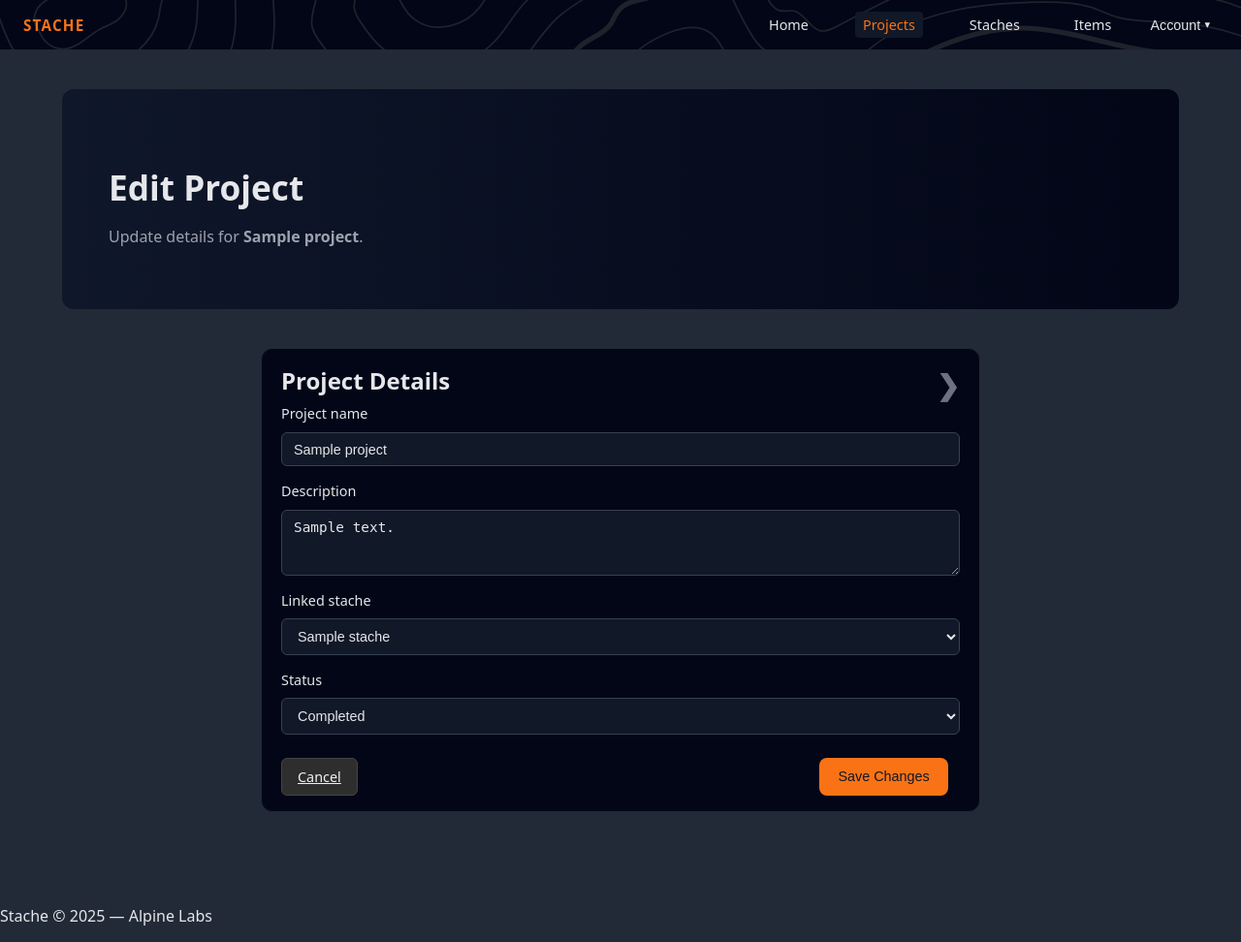
After one commit to Bryce-Davenport/Stache, a Flask app: page /projects/1/edit in a window 1280 px wide. The commit adds this page. Shown: the whole page at 97% size. Run offline with Flask 3, Linux system fonts and the light colour scheme; the visitor is signed in with stand-in values (Sample User, id 1); tables that the repository leaves empty hold one stand-in row (values such as "Sample post").

Commit message:
panic save, im tired

```diff
--- a/app.py
+++ b/app.py
@@ -1,4 +1,4 @@
-from flask import Flask, render_template, request, redirect, url_for, session
+from flask import Flask, render_template, request, redirect, url_for, session, abort
 from datetime import datetime
 import re
 
@@ -71,14 +71,277 @@ def projects():
     if not user:
         return redirect(url_for("login"))
 
-    # Load projects from the database for the logged-in user
-    projects = Project.query.filter_by(user_id=user.id).all()
+    status_filter = request.args.get("status", "all")
+
+    query = Project.query.filter_by(user_id=user.id)
+
+    if status_filter == "in-progress":
+        query = query.filter(Project.status == "in-progress")
+    elif status_filter == "completed":
+        query = query.filter(Project.status == "completed")
+
+    projects = query.order_by(Project.created_at.desc()).all()
 
     return render_template(
         "projects.html",
         active_page="projects",
-        projects=projects
+        projects=projects,
+        status_filter=status_filter,
     )
+
+@app.route("/projects/new", methods=["GET", "POST"])
+def new_project():
+    if not is_logged_in():
+        return redirect(url_for("login"))
+
+    user = get_current_user()
+    if not user:
+        return redirect(url_for("login"))
+
+    staches = (
+        Stache.query
+        .filter_by(user_id=user.id)
+        .order_by(Stache.name.asc())
+        .all()
+    )
+
+    error = None
+
+    if request.method == "POST":
+        name = request.form.get("name", "").strip()
+        description = request.form.get("description", "").strip()
+        stache_id = request.form.get("stache_id")
+        status = request.form.get("status") or "in-progress"
+
+        if not name:
+            error = "Project name is required."
+        elif not stache_id:
+            error = "You must select a Stache for this project."
+
+        if error:
+            return render_template(
+                "project_new.html",
+                active_page="projects",
+                staches=staches,
+                error=error,
+            )
+
+        project = Project(
+            user_id=user.id,
+            stache_id=int(stache_id),
+            name=name,
+            description=description,
+            status=status,
+        )
+        db.session.add(project)
+        db.session.commit()
+
+        return redirect(url_for("project_detail", project_id=project.id))
+
+    return render_template(
+        "project_new.html",
+        active_page="projects",
+        staches=staches,
+        error=error,
+    )
+
+@app.route("/projects/<int:project_id>")
+def project_detail(project_id):
+    if not is_logged_in():
+        return redirect(url_for("login"))
+
+    user = get_current_user()
+    if not user:
+        return redirect(url_for("login"))
+
+    project = (
+        Project.query
+        .filter_by(id=project_id, user_id=user.id)
+        .first_or_404()
+    )
+
+    tasks = (
+        ProjectTask.query
+        .filter_by(project_id=project.id)
+        .order_by(ProjectTask.created_at.asc())
+        .all()
+    )
+
+    items = (
+        Item.query
+        .filter_by(stache_id=project.stache_id)
+        .order_by(Item.name.asc())
+        .all()
+    )
+
+    return render_template(
+        "project_detail.html",
+        active_page="projects",
+        project=project,
+        tasks=tasks,
+        items=items,
+    )
+
+@app.route("/projects/<int:project_id>/tasks", methods=["POST"])
+def add_project_task(project_id):
+    if not is_logged_in():
+        return redirect(url_for("login"))
+
+    user = get_current_user()
+    if not user:
+        return redirect(url_for("login"))
+
+    project = (
+        Project.query
+        .filter_by(id=project_id, user_id=user.id)
+        .first_or_404()
+    )
+
+    description = request.form.get("description", "").strip()
+    item_id_raw = request.form.get("item_id") or ""
+
+    if not description:
+        # For now just bounce back; later you could flash an error.
+        return redirect(url_for("project_detail", project_id=project.id))
+
+    item_id = int(item_id_raw) if item_id_raw else None
+
+    task = ProjectTask(
+        project_id=project.id,
+        item_id=item_id,
+        description=description,
+        completed=False,
+    )
+
+    db.session.add(task)
+    db.session.commit()
+
+    return redirect(url_for("project_detail", project_id=project.id))
+
+@app.route("/projects/<int:project_id>/tasks/<int:task_id>/toggle", methods=["POST"])
+def toggle_project_task(project_id, task_id):
+    if not is_logged_in():
+        return redirect(url_for("login"))
+
+    user = get_current_user()
+    if not user:
+        return redirect(url_for("login"))
+
+    task = (
+        ProjectTask.query
+        .join(Project, Project.id == ProjectTask.project_id)
+        .filter(
+            Project.id == project_id,
+            Project.user_id == user.id,
+            ProjectTask.id == task_id,
+        )
+        .first_or_404()
+    )
+
+    task.completed = not task.completed
+    db.session.commit()
+
+    return redirect(url_for("project_detail", project_id=project_id))
+
+@app.route("/projects/<int:project_id>/status", methods=["POST"])
+def update_project_status(project_id):
+    if not is_logged_in():
+        return redirect(url_for("login"))
+
+    user = get_current_user()
+    if not user:
+        return redirect(url_for("login"))
+
+    project = (
+        Project.query
+        .filter_by(id=project_id, user_id=user.id)
+        .first_or_404()
+    )
+
+    status = request.form.get("status", "in-progress")
+    if status not in ("in-progress", "completed", "planning"):
+        status = "in-progress"
+
+    project.status = status
+    db.session.commit()
+
+    return redirect(url_for("project_detail", project_id=project.id))
+
+@app.route("/projects/<int:project_id>/edit", methods=["GET", "POST"])
+def edit_project(project_id):
+    if not is_logged_in():
+        return redirect(url_for("login"))
+
+    user = get_current_user()
+    if not user:
+        return redirect(url_for("login"))
+
+    project = (
+        Project.query
+        .filter_by(id=project_id, user_id=user.id)
+        .first_or_404()
+    )
+
+    # user’s staches for dropdown
+    staches = (
+        Stache.query
+        .filter_by(user_id=user.id)
+        .order_by(Stache.name.asc())
+        .all()
+    )
+
+    error = None
+
+    if request.method == "POST":
+        name = request.form.get("name", "").strip()
+        description = request.form.get("description", "").strip()
+        stache_id = request.form.get("stache_id")
+        status = request.form.get("status") or "in-progress"
+
+        if not name:
+            error = "Project name is required."
+        elif not stache_id:
+            error = "You must select a Stache for this project."
+
+        if not error:
+            project.name = name
+            project.description = description
+            project.status = status
+            project.stache_id = int(stache_id)
+            db.session.commit()
+            return redirect(url_for("project_detail", project_id=project.id))
+
+    return render_template(
+        "project_edit.html",
+        active_page="projects",
+        project=project,
+        staches=staches,
+        error=error,
+    )
+
+@app.route("/projects/<int:project_id>/delete", methods=["POST"])
+def delete_project(project_id):
+    if not is_logged_in():
+        return redirect(url_for("login"))
+
+    user = get_current_user()
+    if not user:
+        return redirect(url_for("login"))
+
+    project = (
+        Project.query
+        .filter_by(id=project_id, user_id=user.id)
+        .first_or_404()
+    )
+
+    # Remove tasks first (safe even if there are none)
+    for task in project.tasks:
+        db.session.delete(task)
+
+    db.session.delete(project)
+    db.session.commit()
+
+    return redirect(url_for("projects"))
 
 
 @app.route("/staches")
--- a/static/css/style.css
+++ b/static/css/style.css
@@ -606,3 +606,41 @@ body {
     justify-content: space-between;
     gap: 0.75rem;
 }
+
+.todo-list {
+    list-style: none;
+    padding: 0;
+    margin: 0;
+}
+
+.todo-item {
+    margin-bottom: 0.5rem;
+}
+
+.checkbox-button {
+    border: none;
+    background: transparent;
+    cursor: pointer;
+    font-size: 1rem;
+}
+
+.todo-completed {
+    text-decoration: line-through;
+    opacity: 0.7;
+}
+
+.btn.secondary {
+    background-color: #2e2e2e;
+    color: #f0f0f0;
+    border: 1px solid #444;
+    padding: 0.55rem 1rem;
+    border-radius: 6px;
+    font-weight: 500;
+    cursor: pointer;
+    transition: background 0.15s ease, transform 0.15s ease;
+}
+
+.btn.secondary:hover {
+    background-color: #3a3a3a;
+    transform: translateY(-2px);
+}
--- /dev/null
+++ b/templates/project_edit.html
@@ -0,0 +1,81 @@
+{% extends "base.html" %}
+
+{% block title %}Edit Project – {{ project.name }}{% endblock %}
+
+{% block content %}
+<section class="hero">
+    <h1>Edit Project</h1>
+    <p class="tagline">
+        Update details for <strong>{{ project.name }}</strong>.
+    </p>
+</section>
+
+<div class="content">
+    {% if error %}
+        <p style="color: #f87171; margin-bottom: 1rem;">{{ error }}</p>
+    {% endif %}
+
+    <form method="POST" class="info-card item-form" style="max-width: 700px; margin: 0 auto;">
+        <div class="stache-card-header">
+            <h2>Project Details</h2>
+            <span class="chevron">❯</span>
+        </div>
+
+        <!-- Name -->
+        <div class="form-group">
+            <label>Project name</label>
+            <input
+                type="text"
+                name="name"
+                class="input"
+                required
+                value="{{ project.name }}"
+            >
+        </div>
+
+        <!-- Description -->
+        <div class="form-group">
+            <label>Description</label>
+            <textarea
+                name="description"
+                class="input"
+                rows="3"
+                placeholder="What is this project about?"
+            >{{ project.description or "" }}</textarea>
+        </div>
+
+        <!-- Linked Stache -->
+        <div class="form-group">
+            <label>Linked stache</label>
+            <select name="stache_id" class="input" required>
+                <option value="">Select a stache…</option>
+                {% for stache in staches %}
+                    <option value="{{ stache.id }}"
+                        {% if project.stache_id == stache.id %}selected{% endif %}>
+                        {{ stache.name }}
+                    </option>
+                {% endfor %}
+            </select>
+        </div>
+
+        <!-- Status (keep in sync with other status options) -->
+        <div class="form-group">
+            <label>Status</label>
+            <select name="status" class="input">
+                <option value="planning" {% if project.status == "planning" %}selected{% endif %}>Planning</option>
+                <option value="in_progress" {% if project.status == "in_progress" %}selected{% endif %}>In progress</option>
+                <option value="completed" {% if project.status == "completed" %}selected{% endif %}>Completed</option>
+            </select>
+        </div>
+
+        <div class="detail-actions">
+            <a href="{{ url_for('project_detail', project_id=project.id) }}" class="btn secondary">
+                Cancel
+            </a>
+            <button type="submit" class="btn primary">
+                Save Changes
+            </button>
+        </div>
+    </form>
+</div>
+{% endblock %}
```
Also changed, not shown: models.py (+28 -8 lines), seed_dev.py (+8 -5 lines), templates/project_detail.html (added, +133 -0 lines), templates/project_new.html (added, +63 -0 lines), templates/projects.html (+70 -22 lines).
